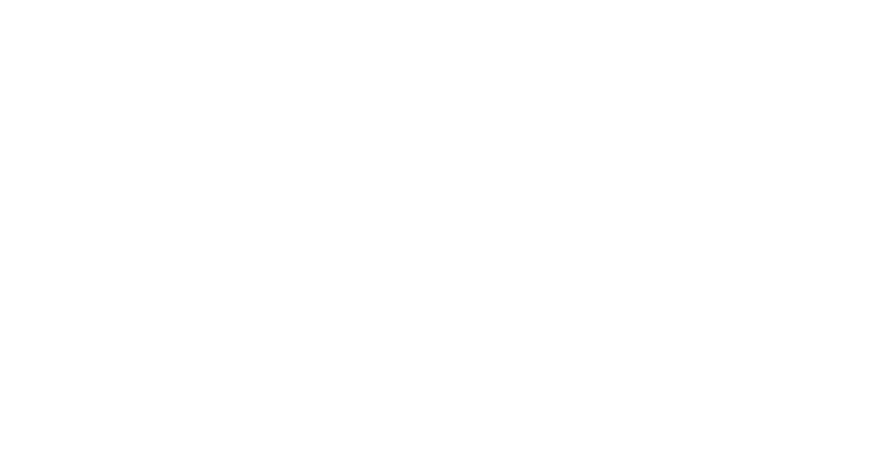
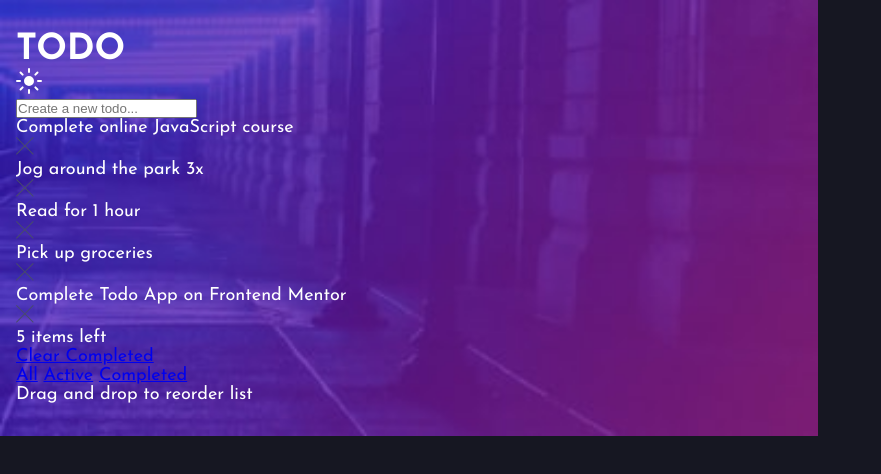
Before and after one commit to stetu281/todo-app, a plain HTML site: page index.html in a window 1280 px wide. Shown: the whole page, without its empty margins (0-881 px from the left). Drawn offline with Linux system fonts and the light colour scheme.

Commit message:
Add HTML

```diff
--- a/index.html
+++ b/index.html
@@ -12,6 +12,31 @@
   <link rel="stylesheet" type="text/css" href="style.css">
 </head>
 <body>
-
+  <main>
+    <header>
+      <h1>TODO</h1>
+      <img src="images/icon-sun.svg">
+    </header>
+    <div class="todo-container">
+      <div class="create-item">
+        <span class="status"></span>
+        <input type="text" name="create" placeholder="Create a new todo...">
+      </div>
+      <ul class="todo-list-items">
+        <li><span class="status"></span><p>Complete online JavaScript course</p><img class="close" src="images/icon-cross.svg"></li>
+        <li><span class="status"></span><p>Jog around the park 3x</p><img class="close" src="images/icon-cross.svg"></li>
+        <li><span class="status"></span><p>Read for 1 hour</p><img class="close" src="images/icon-cross.svg"></li>
+        <li><span class="status"></span><p>Pick up groceries</p><img class="close" src="images/icon-cross.svg"></li>
+        <li><span class="status"></span><p>Complete Todo App on Frontend Mentor</p><img class="close" src="images/icon-cross.svg"></li>
+        <li><p>5 items left</p><a href="#">Clear Completed</a></li>
+      </ul>
+      <div class="items-filter">
+        <a href="#" class="all">All</a>
+        <a href="#" class="active">Active</a>
+        <a href="#" class="completed">Completed</a>
+      </div>
+    </div>
+    <p class="info">Drag and drop to reorder list</p>
+  </main>
 </body>
 </html>
--- a/style.css
+++ b/style.css
@@ -4,4 +4,21 @@
     margin: 0;
     padding: 0;
     box-sizing: border-box;
+    list-style-type: none;
 }
+
+
+body {
+    font-size: 18px;
+    font-family: 'Josefin Sans', sans-serif;
+    color: white;
+    background-color: hsl(235, 21%, 11%);
+    background-image: url(images/bg-mobile-dark.jpg);
+    background-repeat: no-repeat;
+    background-size: contain;
+    background-position: fixed;
+}
+
+main {
+    padding: 2rem 1rem;
+}
```
